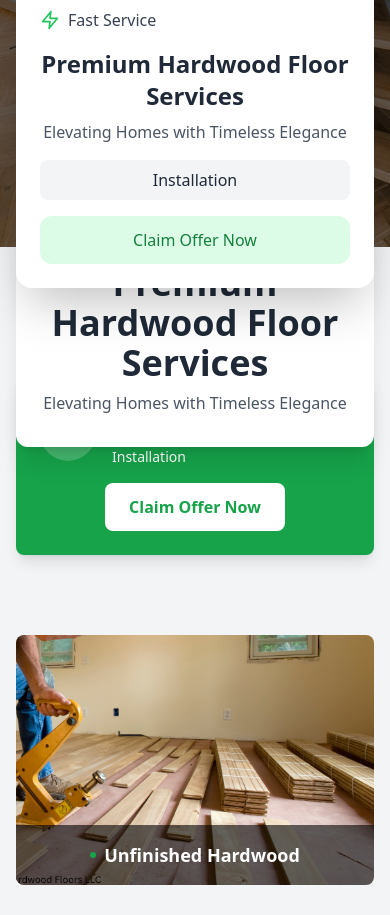
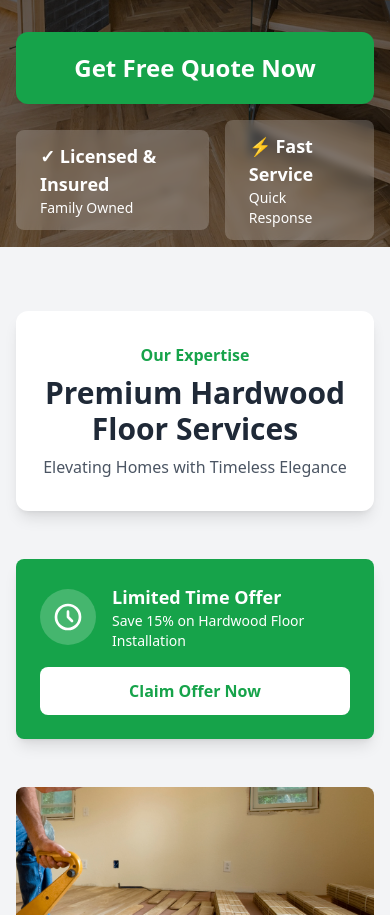
Before and after one commit to RanchHF/ranch, a Next.js app: page / in a window 390 px wide. Shown: the part 540-1455 px from the top of the page. Built offline with nearby package versions, Linux system fonts and the light colour scheme.

Commit message:
refactor: ajusta layout do bloco de serviços para ser responsivo

```diff
--- a/app/page.tsx
+++ b/app/page.tsx
@@ -3,7 +3,6 @@ import Header from './components/Header';
 import Footer from './components/Footer';
 import Image from 'next/image';
 import { Phone } from 'lucide-react';
-import PopupPromo from './components/PopupPromo';
 
 export default function Home() {
   return (
@@ -57,26 +56,27 @@ export default function Home() {
         </div>
       </section>
 
-      {/* Services Section with Floating Title */}
-      <div className="relative">
-        {/* Floating Services Title */}
-        <div className="absolute left-0 right-0 -top-12 z-20">
-          <div className="container mx-auto px-4">
-            <div className="bg-white rounded-xl shadow-xl py-8 px-6 max-w-2xl mx-auto text-center">
-              <span className="text-green-600 font-semibold mb-2 block">Our Expertise</span>
-              <h2 className="text-4xl font-bold text-gray-800">Premium Hardwood Floor Services</h2>
-              <p className="text-gray-600 mt-2">Elevating Homes with Timeless Elegance</p>
+      {/* Services Section with Responsive Title */}
+      <section className="bg-gray-100 py-16">
+        <div className="container mx-auto px-4">
+          {/* Services Title - Now responsive */}
+          <div className="max-w-2xl mx-auto mb-12 text-center">
+            <div className="bg-white rounded-xl shadow-lg py-8 px-6">
+              <span className="text-green-600 font-semibold block mb-2">Our Expertise</span>
+              <h2 className="text-3xl md:text-4xl font-bold text-gray-800 mb-2">
+                Premium Hardwood Floor Services
+              </h2>
+              <p className="text-gray-600">
+                Elevating Homes with Timeless Elegance
+              </p>
             </div>
           </div>
-        </div>
 
-        {/* Services Content */}
-        <section id="services" className="bg-gray-100 pt-32 pb-16">
           {/* Special Offer Banner */}
-          <div className="container mx-auto px-4 max-w-6xl">
+          <div className="max-w-6xl mx-auto">
             <div className="bg-green-600 text-white p-6 rounded-lg mb-12 shadow-lg">
               <div className="flex flex-col md:flex-row items-center justify-between">
-                <div className="flex items-center gap-4">
+                <div className="flex items-center gap-4 mb-4 md:mb-0">
                   <div className="bg-white/20 rounded-full p-3">
                     <svg className="w-8 h-8" fill="none" stroke="currentColor" viewBox="0 0 24 24">
                       <path strokeLinecap="round" strokeLinejoin="round" strokeWidth="2" d="M12 8v4l3 3m6-3a9 9 0 11-18 0 9 9 0 0118 0z" />
@@ -89,15 +89,15 @@ export default function Home() {
                 </div>
                 <a
                   href="tel:+19136332425"
-                  className="mt-4 md:mt-0 bg-white text-green-600 px-6 py-3 rounded-lg font-bold hover:bg-gray-100 transition-colors duration-200"
+                  className="bg-white text-green-600 px-6 py-3 rounded-lg font-bold hover:bg-gray-100 transition-colors duration-200 text-center w-full md:w-auto"
                 >
                   Claim Offer Now
                 </a>
               </div>
             </div>
 
-            {/* All Services Grid */}
-            <div className="grid grid-cols-1 md:grid-cols-2 gap-x-8 gap-y-12 pt-8">
+            {/* Services Grid */}
+            <div className="grid grid-cols-1 md:grid-cols-2 gap-x-8 gap-y-12">
               {/* Unfinished Hardwood */}
               <div className="flex flex-col items-center">
                 <div className="relative w-full h-[250px] rounded-lg overflow-hidden group">
@@ -283,8 +283,8 @@ export default function Home() {
               </div>
             </div>
           </div>
-        </section>
-      </div>
+        </div>
+      </section>
 
       {/* Testimonials Section */}
       <section className="py-16 bg-white">
@@ -403,7 +403,6 @@ export default function Home() {
         </div>
       </section>
 
-      <PopupPromo />
       <Footer />
     </main>
   );
```
